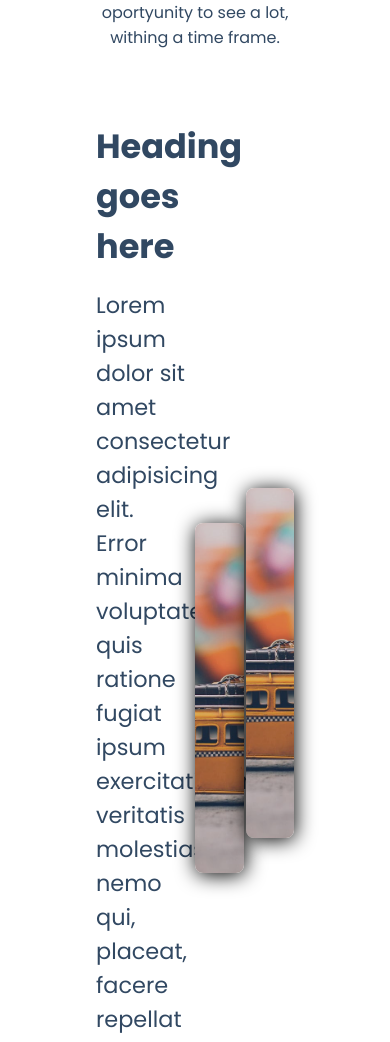
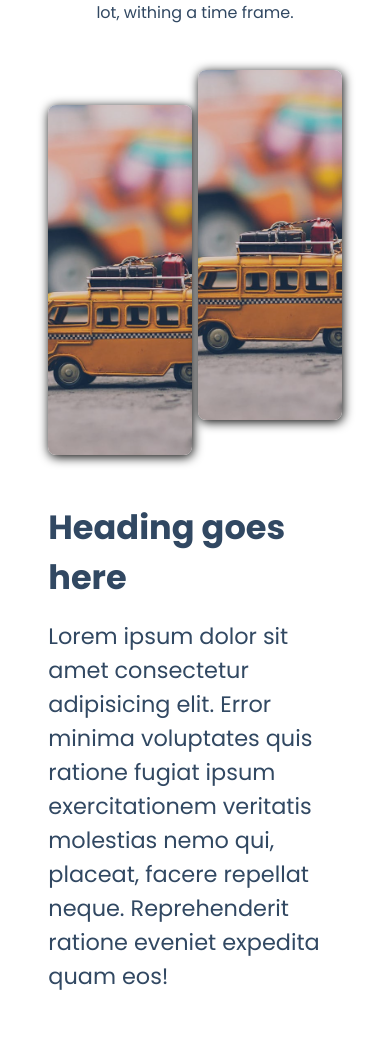
Before and after one commit to eminn-a/Travel-World, a React (Vite) app in the folder client/: page / in a window 390 px wide. Shown: the part 526-1568 px from the top of the page. Built offline with nearby package versions, Linux system fonts and the light colour scheme.

Commit message:
Destination responsiveness added

```diff
--- a/client/src/components/Destination/DestinationStyles.module.css
+++ b/client/src/components/Destination/DestinationStyles.module.css
@@ -29,7 +29,7 @@
     width: 50%;
     display: flex;
     justify-content: space-between;
-    z-index: 99;
+    /* z-index: 99; */
 }
 
 .media img {
@@ -37,7 +37,7 @@
     height: 350px;
     object-fit: cover;
     border-radius: 8px;
-    box-shadow: 1px 2px 20px black;
+    box-shadow: 1px 2px 11px black;
     transition: 0.4s ease-in-out;
 }
 
@@ -49,6 +49,30 @@
 
 .media img:hover {
     width: 69%;
-    z-index: 999;
+    z-index: 1;
+    /* box-shadow: 1px 2px 50px black; */
+}
 
+@media screen and (max-width:850px) {
+    .destination {
+        margin: 4rem 2rem;
+    }
+
+    .firstDescript {
+        display: flex;
+        align-items: center;
+        justify-content: space-between;
+        margin-top: 4rem;
+        flex-direction: column-reverse;
+    }
+
+    .descriptText {
+        width: 90%;
+        margin-top: 2rem;
+    }
+
+    .media {
+        margin: 1rem 0;
+        width: 90%;
+    }
 }
--- a/client/src/index.css
+++ b/client/src/index.css
@@ -19,7 +19,7 @@
   --bg-white: #fff;
   --black: #393e46;
   --box-shadow: 2px 2px 18px rgba(14 61 54 /15%);
-  --test-cugu: #00adb5;
+  --test: #00adb5;
 }
 
 body {
```
